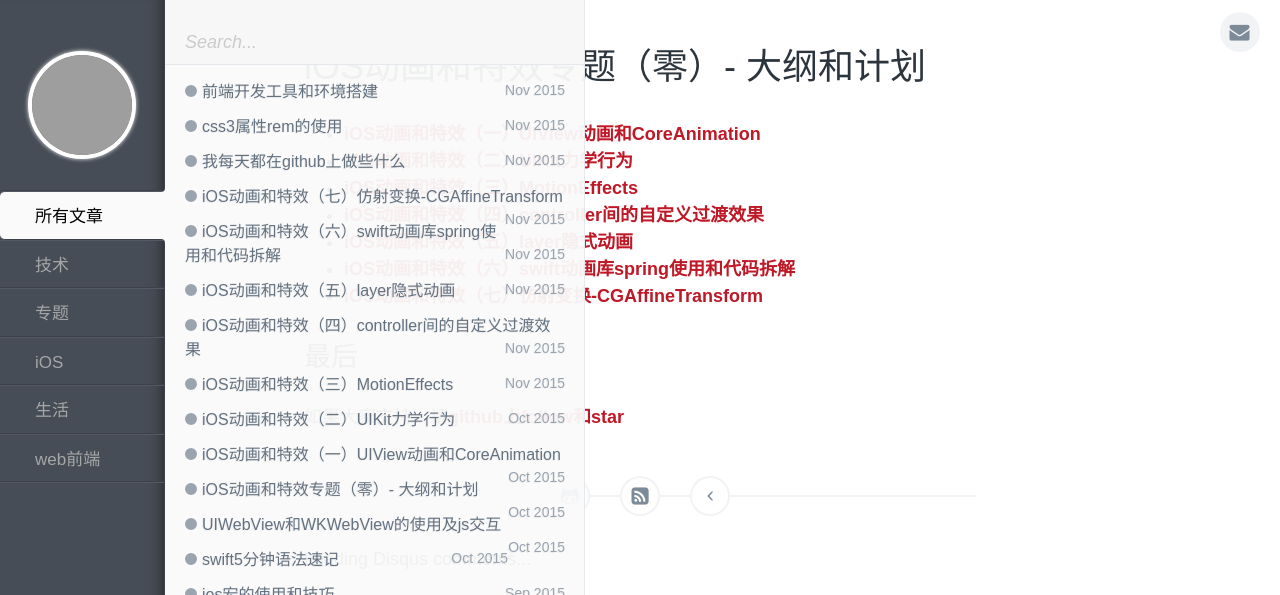
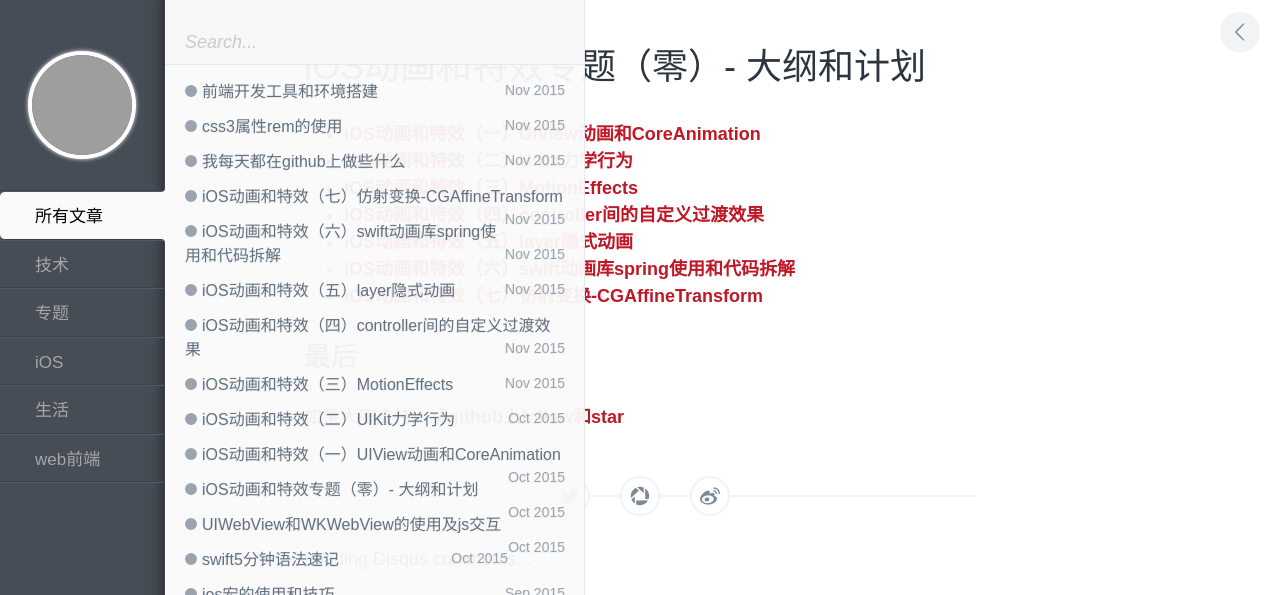
Before and after one commit to coolnameismy/coolnameismy.github.io, a Jekyll site: the page built from _posts/course/2015-10-29-iOS-animation-0.md, in a window 1280 px wide. Shown: the top 595 px of the page. Built offline with Jekyll 4.4.1, drawn with Linux system fonts in a browser that asks for light colours; Markdown is read by kramdown in place of the engine named in the settings; comment, search, counter and statistics services are not loaded; grey boxes are pictures that could not be loaded.

Commit message:
修复图标连接

```diff
--- a/assets/css/style.css
+++ b/assets/css/style.css
@@ -577,21 +577,21 @@ iframe {
   #icon-twitter:hover {
     color: #4099ff; }
   #icon-twitter:before {
-    content: "\e805"; }
+    content: "\e807"; }
 
 #icon-cc {
   margin-left: -20px; }
   #icon-cc:hover {
     color: #f8ce5e; }
   #icon-cc:before {
-    content: "\e803"; }
+    content: "\e809"; }
 
 #icon-weibo {
   margin-left: 50px; }
   #icon-weibo:hover {
     color: #d40220; }
   #icon-weibo:before {
-    content: "\e804"; }
+    content: "\e808"; }
 
 #disqus_thread {
   padding: 30px 0;
@@ -683,7 +683,7 @@ iframe {
   transition: transform 0.5s cubic-bezier(0.77, 0, 0.175, 1);
   display: block; }
   #icon-arrow:before {
-    content: "\e801";
+    content: "\e806";
     margin-left: -1px;
     font-size: 20px;
     line-height: 1; }
```
